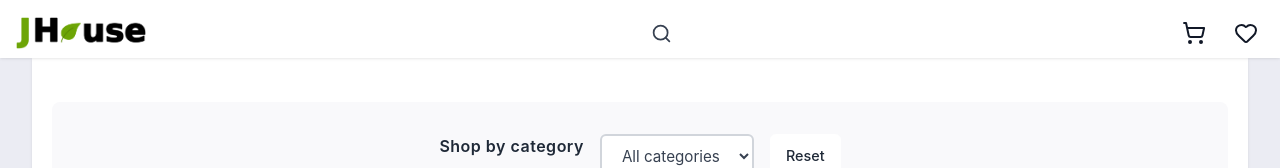
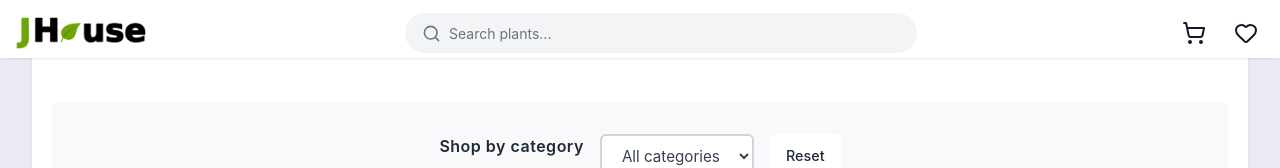
Before and after one commit to Peter-Adjao/upgraded-jungle-plant, a Next.js app in the folder jungle-plant/: page / in a window 1280 px wide. Shown: the top 168 px of the page. Built offline with nearby package versions, Linux system fonts and the light colour scheme.

Commit message:
feat: add search bar with URL-based search

```diff
--- a/jungle-plant/src/components/SearchBar.js
+++ b/jungle-plant/src/components/SearchBar.js
@@ -81,6 +81,7 @@ function SearchBar() {
             <Button
             variant="ghost"
             size="icon"
+            rounded="full"
             type="button"
             aria-label="Close Search"
             onClick={closeSearch}
@@ -112,6 +113,7 @@ function SearchBar() {
                     <Button
                     variant="ghost"
                     size="icon"
+                    rounded="full"
                     type="button"
                     aria-label="Clear search"
                     onClick={clearSearch}
--- a/jungle-plant/src/styles/SearchBar.css
+++ b/jungle-plant/src/styles/SearchBar.css
@@ -26,7 +26,7 @@
 }
 
 
-.search-bar__trigger:active {
+.search-bar__trigger:hover {
     background-color: var(--color-gray-100);
 }
 
@@ -76,30 +76,28 @@
 
 .search-bar--expanded .search-bar__form:focus-within {
     background-color: var(--color-white);
-    border-color: var(--colorprimary);
+    border-color: var(--color-primary);
 
     box-shadow: var(--shadow-sm);
 }
 
 /*Mobile back button*/
 
-.search-bar_back {
+.search-bar__back {
     display: inline-flex;
     align-items: center;
     justify-content: center;
 
     flex-shrink: 0;
-
-    width: var(--space-8);
-    height: var(--space-8);
-
     padding: 0;
 
+    color: var(--color-gray-700);
     border: 0;
     background: transparent;
+}
 
-    color: var(--color-gray-700);
-    cursor: pointer;
+.search-bar__back:hover {
+    background: var(--color-gray-200);
 }
 
 /*Search Icon*/
@@ -111,3 +109,91 @@
 }
 
 /*Input*/
+
+.search-bar__input {
+    flex: 1;
+    min-width: var(--space-0);
+    width: 100%;
+
+    padding: var(--space-0);
+
+    font-size: var(--text-sm);
+    line-height: var(--leading-normal);
+
+    border: 0;
+    outline: 0;
+    background: transparent;
+    color: var(--color-gray-900);
+}
+
+
+.search-bar__input::placeholder {
+    color: var(--color-gray-500);
+}
+
+.search-bar__clear {
+    display: inline-flex;
+    align-items: center;
+    justify-content: center;
+
+    flex-shrink: 0;
+
+    color: var(--color-gray-500);
+    border: 0;
+    background: transparent;
+}
+
+.search-bar__clear:hover {
+    background: var(--color-gray-200);
+}
+
+
+.search-bar__trigger:focus-visible,
+.search-bar__back:focus-visible,
+.search-bar__clear:focus-visible {
+    outline: 2px solid var(--color-primary);
+    outline-offset: 2px;
+}
+
+
+@media (min-width: 768px) {
+
+    .search-bar {
+        flex: 1;
+
+        width: 100%;
+        max-width: 32rem;
+
+        margin-inline: var(--space-6);
+    }
+
+    .search-bar__trigger {
+        display: none;
+    }
+
+    .search-bar__form {
+        display: flex;
+        align-items: center;
+        gap: var(--space-2);
+
+        width: 100%;
+        min-height: var(--space-10);
+        padding-inline: var(--space-4);
+
+        background-color: var(--color-gray-100);
+        border: 1px solid transparent;
+        border-radius: var(--radius-full);
+
+        transition: var(--transition-colors), var(--transition-shadow);
+    }
+
+    .search-bar__form:focus-within {
+        background-color: var(--color-white);
+        border-color: var(--color-primary);
+        box-shadow: var(--shadow-primary-sm);
+    }
+
+    .search-bar__back {
+        display: none;
+    }
+}
```
